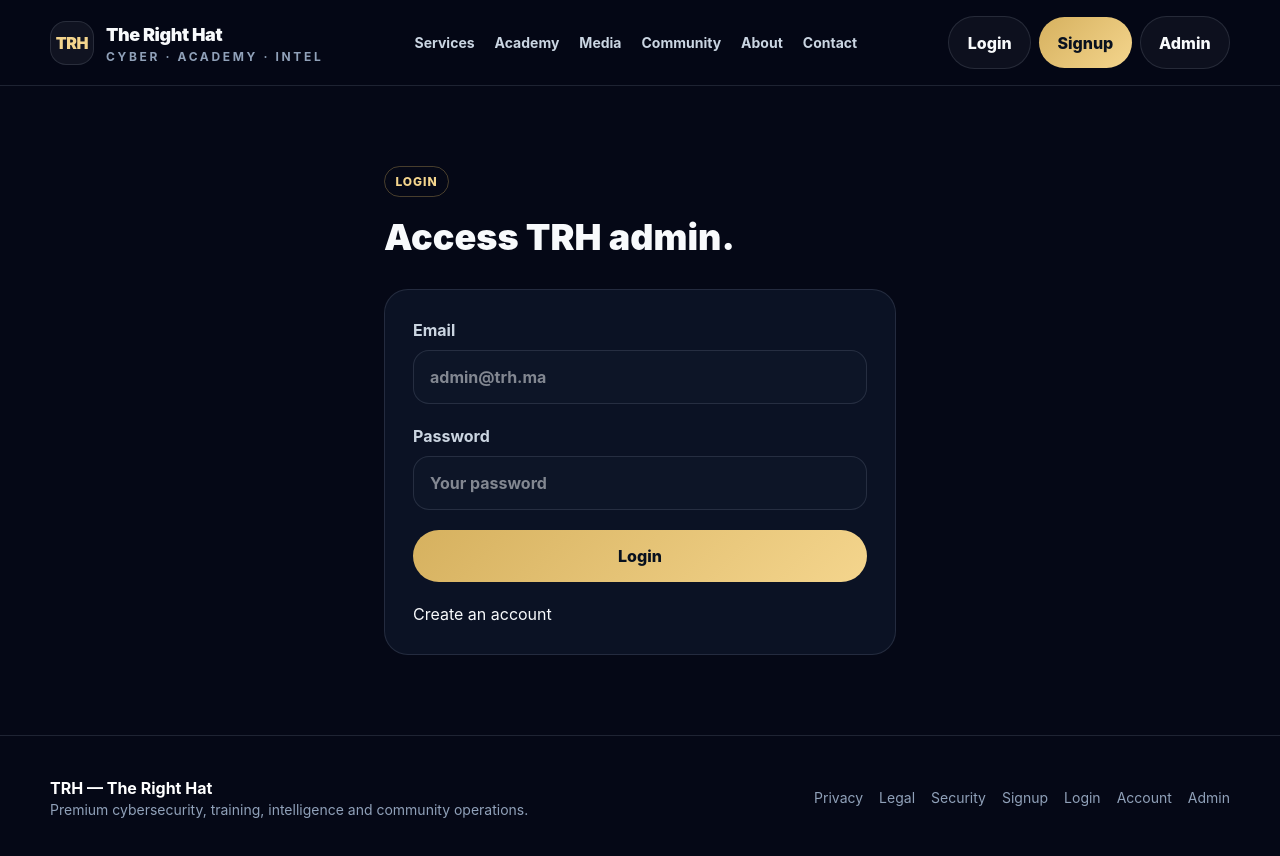
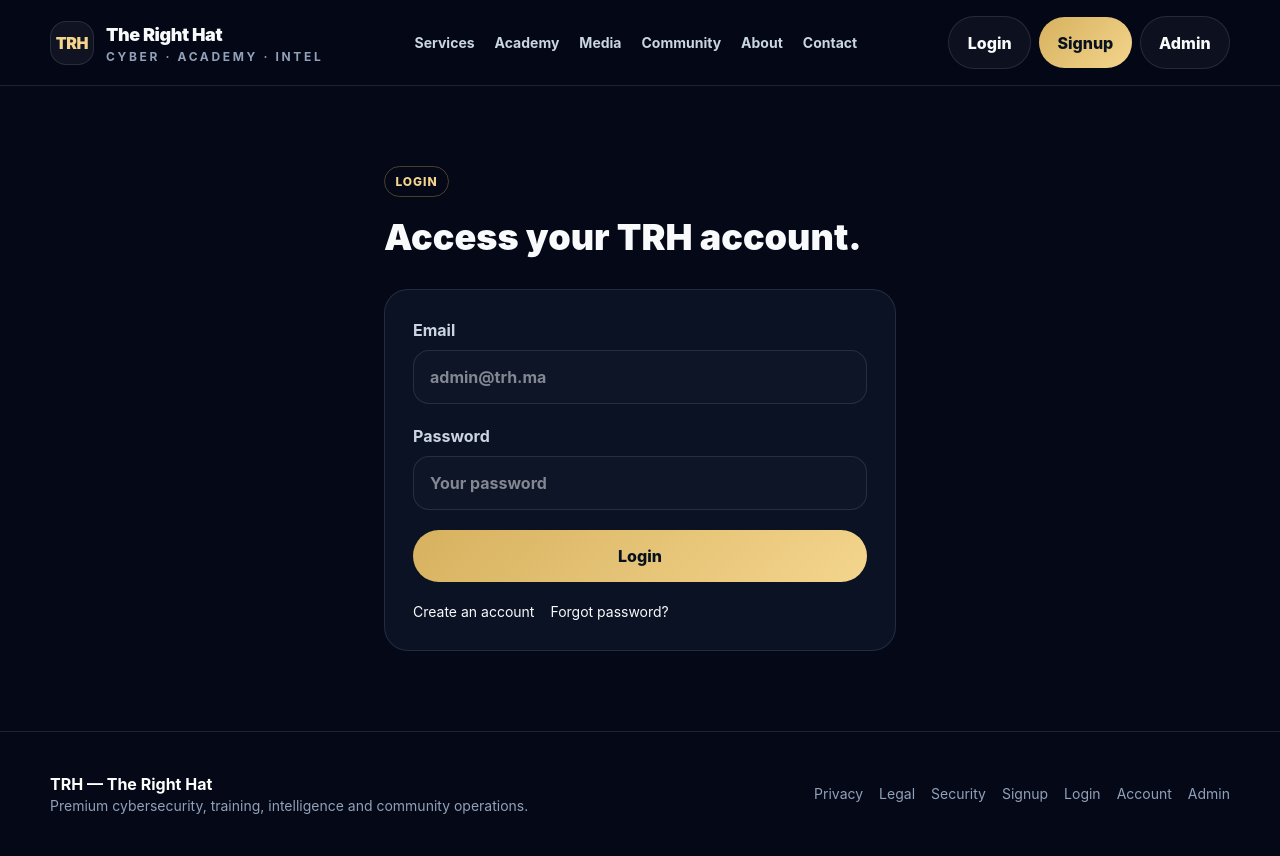
Before and after one commit to SeeDev-K/The-Right-Hat, a Next.js app: page /login in a window 1280 px wide. Shown: the top 856 px of the page. Built offline with nearby package versions, Linux system fonts and the light colour scheme; no server answers.

Commit message:
fix: improve login flow and recovery links

```diff
--- a/app/login/page.tsx
+++ b/app/login/page.tsx
@@ -30,7 +30,7 @@ export default function LoginPage() {
       return
     }
 
-    router.push('/admin')
+    router.push('/account')
     router.refresh()
   }
 
@@ -38,13 +38,16 @@ export default function LoginPage() {
     <main className="py-20">
       <div className="container max-w-lg">
         <span className="badge">Login</span>
-        <h1 className="mt-5 text-4xl font-black">Access TRH admin.</h1>
+        <h1 className="mt-5 text-4xl font-black">Access your TRH account.</h1>
         <form onSubmit={onSubmit} className="card mt-8 grid gap-5 p-7">
           <label>Email<input name="email" type="email" required placeholder="admin@trh.ma" /></label>
           <label>Password<input name="password" type="password" required placeholder="Your password" /></label>
           <button disabled={loading} className="btn btn-primary" type="submit">{loading ? 'Signing in...' : 'Login'}</button>
           {error && <p className="text-sm text-red-300">{error}</p>}
-          <Link href="/signup" className="text-[var(--gold-soft)]">Create an account</Link>
+          <div className="flex flex-wrap gap-4 text-sm">
+            <Link href="/signup" className="text-[var(--gold-soft)]">Create an account</Link>
+            <Link href="/forgot-password" className="text-[var(--gold-soft)]">Forgot password?</Link>
+          </div>
         </form>
       </div>
     </main>
```
